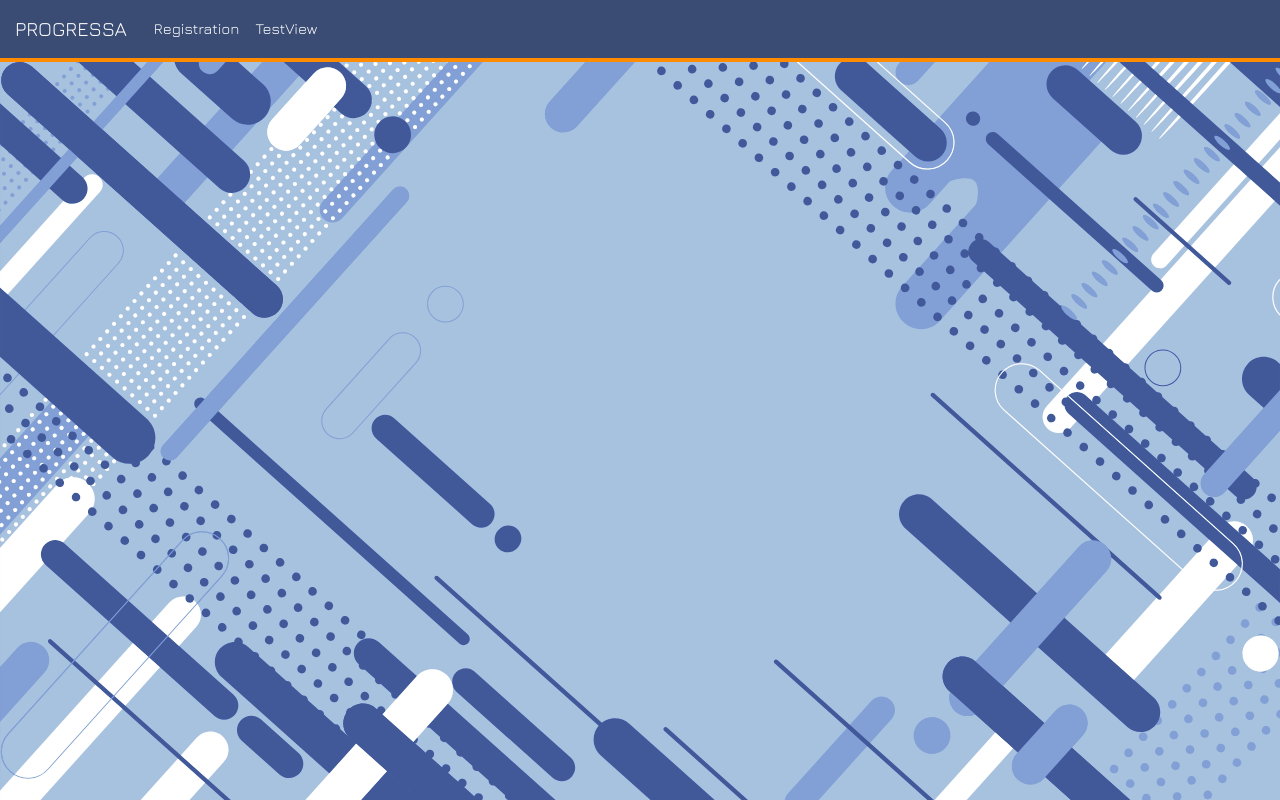
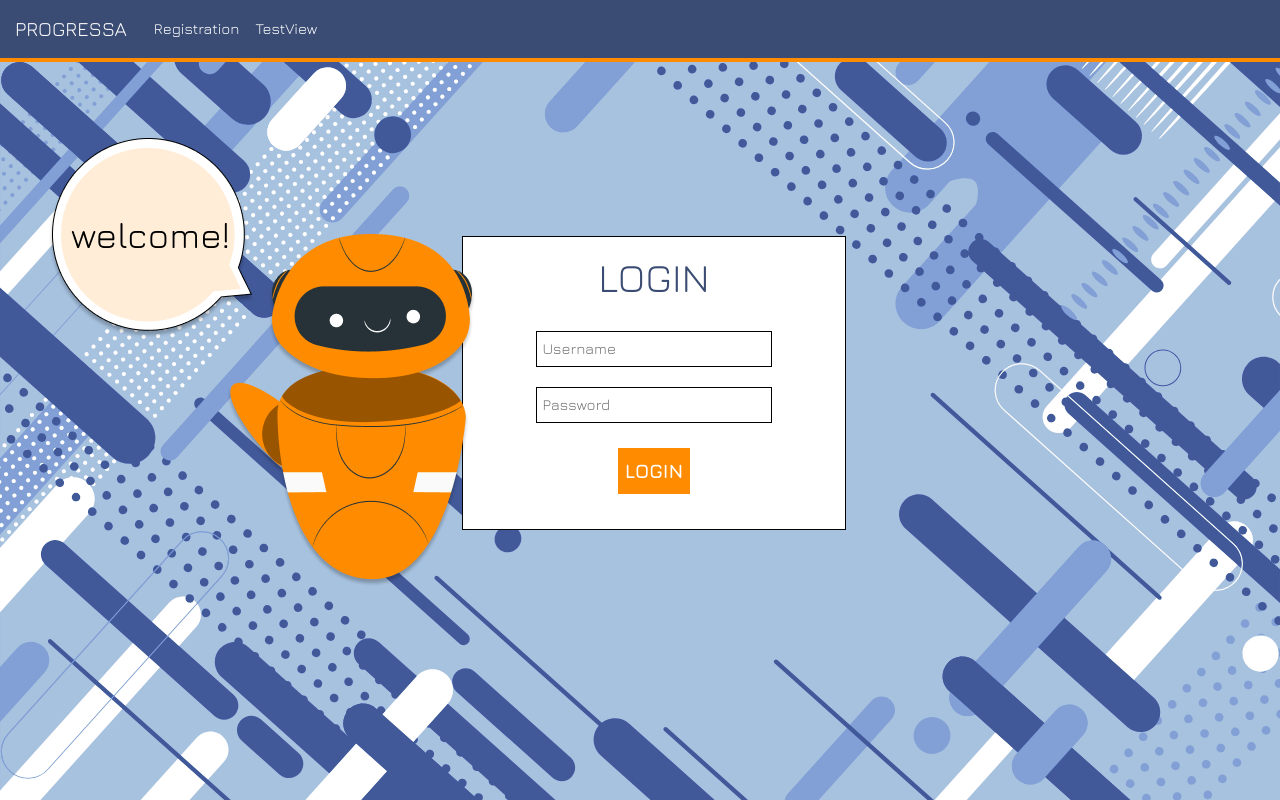
Before and after one commit to crtl-s/CtrlSFront, a Vue app: page /login in a window 1280 px wide. Built offline with nearby package versions, Linux system fonts and the light colour scheme.

Commit message:
CTRLS-7: Small changes with register login views

```diff
--- a/src/components/AudioTest.vue
+++ b/src/components/AudioTest.vue
@@ -13,7 +13,7 @@ const playAudio = () => {
 </script>
 
 <template>
-  <div style="min-height: 35vw; min-width: 80vw; border: 2px solid black" class="m-5">
+  <div style="min-height: 35vw; min-width: 80vw; border: 2px solid black; background-color: #e6e6e6;" class="m-5">
     <div>
       <h1
         class="container d-flex flex-column justify-content-center align-items-center m-2"
--- a/src/components/ImageTest.vue
+++ b/src/components/ImageTest.vue
@@ -1,5 +1,5 @@
 <template>
-  <div style="min-height: 35vw; min-width: 80vw; border: 2px solid black" class="m-5">
+  <div style="min-height: 35vw; min-width: 80vw; border: 2px solid black; background-color: #e6e6e6;" class="m-5">
     <div>
       <h1
         class="container d-flex flex-column justify-content-center align-items-center m-2"
--- /dev/null
+++ b/src/components/LoginBox.vue
@@ -0,0 +1,69 @@
+<template>
+    <div class="container">
+      <div class="row" id="row-login">
+        <div class="col vh-50">
+          <form @submit.prevent="login">
+            <input type="text" v-model="username" placeholder="Username" />
+            <input type="password" v-model="password" placeholder="Password" />
+            <button type="submit">Login</button>
+          </form>
+        </div>
+      </div>
+    </div>
+  </template>
+
+  <style scoped>
+  form {
+    text-align: center;
+  }
+  form input {
+    width: 80%;
+    margin: 10px;
+    border: solid 1px black;
+    padding: 5px;
+  }
+  button {
+    border: none;
+    background-color: #ff8c00;
+    color: white;
+    font-size: 1.3em;
+    font-weight: bold;
+    text-transform: uppercase;
+    margin: 15px;
+    padding: 7px;
+  }
+  button:hover {
+    background-color: #3a4c73;
+  }
+  #row-login {
+    margin: 20px;
+  }
+  @media only screen and (max-width: 1200px) {
+    form input {
+      width: 65vw;
+    }
+  }
+  </style>
+
+  <script>
+  export default {
+    data() {
+      return {
+        username: '',
+        password: ''
+      }
+    },
+    methods: {
+      login() {
+        // Add your login logic here
+        // For demonstration purposes, we'll just log the credentials
+        console.log('Username:', this.username);
+        console.log('Password:', this.password);
+
+        // Reset the form after login
+        this.username = '';
+        this.password = '';
+      }
+    }
+  }
+  </script>
--- /dev/null
+++ b/src/components/LoginTopic.vue
@@ -0,0 +1,148 @@
+<template>
+    <div class="container">
+      <div class="row">
+        <div class="col vh-50 text-center">
+          <p>Choose the topics you are interested in for your login</p>
+          <form>
+            <div class="container">
+              <div class="row d-flex flex-row justify-content-end">
+                <div class="col-6">
+                  <h2>TOPIC</h2>
+                </div>
+                <div class="col-6">
+                  <h2>LEVEL</h2>
+                </div>
+              </div>
+              <div
+                class="row d-flex flex-row justify-content-end"
+                v-for="(topic, index) in topics"
+                :key="index"
+              >
+                <div class="col-6">
+                  <input
+                    type="text"
+                    v-model="topic.name"
+                    @input="getSuggestions(topic.name)"
+                    placeholder="Topic"
+                  />
+                  <ul v-if="topic.suggestions.length > 0">
+                    <li
+                      v-for="(suggestion, i) in topic.suggestions"
+                      :key="i"
+                      @click="selectSuggestion(topic, suggestion)"
+                    >
+                      {{ suggestion }}
+                    </li>
+                  </ul>
+                </div>
+                <div class="col-6">
+                  <select v-model="topic.level">
+                    <option v-for="option in options" :value="option.value" :key="option.value">
+                      {{ option.label }}
+                    </option>
+                  </select>
+                </div>
+              </div>
+            </div>
+          </form>
+        </div>
+      </div>
+      <div class="container d-flex flex-column justify-content-center align-items-center">
+        <button @click="addTopic" id="add-topic-btn" type="button">Add another topic</button>
+        <hr />
+        <button @click="submitTopics" type="button">Submit</button>
+      </div>
+    </div>
+  </template>
+
+  <style scoped>
+  h1,
+  h2,
+  p {
+    color: #3a4c73;
+  }
+  form {
+    text-align: center;
+  }
+  form input,
+  select {
+    margin: 10px;
+    border: solid 1px black;
+    padding: 5px;
+    font-size: 1em;
+    height: 40px;
+  }
+  hr {
+    margin: auto;
+    width: 80%;
+    color: #4b6295;
+    opacity: 1;
+  }
+  button {
+    background-color: #ff8c00;
+    color: white;
+    font-size: 1.3em;
+    text-transform: uppercase;
+    margin: 15px;
+    display: block;
+    padding: 7px;
+    font-weight: bold;
+    border: solid 1px #ff8c00;
+  }
+  button:hover {
+    background-color: #3a4c73;
+  }
+  #add-topic-btn:hover {
+    background-color: #ffedd8;
+    color: #ff8c00;
+    border: solid 1px #ff8c00;
+  }
+  #add-topic {
+    background-color: #637bb0;
+    width: 100%;
+  }
+  #row-registration {
+    margin: 20px;
+  }
+  </style>
+
+  <script>
+  export default {
+    data() {
+      return {
+        topics: [{ name: '', level: 'beginner', suggestions: [] }],
+        options: [
+          { label: 'Beginner', value: 'beginner' },
+          { label: 'Intermediate', value: 'intermediate' },
+          { label: 'Expert', value: 'expert' }
+        ]
+      }
+    },
+    methods: {
+      addTopic() {
+        this.topics.push({ name: '', level: 'beginner', suggestions: [] })
+      },
+      submitTopics() {
+        // Here you can access this.topics array containing all topics and their levels
+        console.log(this.topics)
+      },
+      async getSuggestions(query) {
+        // Make an asynchronous request to the backend to fetch topic suggestions based on the query
+        try {
+          const response = await fetch(`/api/topics?s=${query}`)
+          const data = await response.json()
+          const index = this.topics.length - 1 // Index of the current topic being typed
+          this.$set(this.topics[index], 'suggestions', data.suggestions) // Update suggestions for the current topic
+        } catch (error) {
+          console.error('Error fetching suggestions:', error)
+        }
+      },
+      selectSuggestion(topic, suggestion) {
+        // Set the selected suggestion as the topic name
+        topic.name = suggestion
+        // Clear suggestions for the current topic
+        topic.suggestions = []
+      }
+    }
+  }
+  </script>
--- a/src/components/TextTest.vue
+++ b/src/components/TextTest.vue
@@ -1,5 +1,5 @@
 <template>
-    <div style="min-height: 35vw; min-width: 80vw; border: 2px solid black;" class="m-5">
+    <div style="min-height: 35vw; min-width: 80vw; border: 2px solid black; background-color: #e6e6e6;" class="m-5">
         <div>
             <h1 class="container d-flex flex-column justify-content-center align-items-center m-2" style="color: black;">LEARNING STYLE TEST</h1>
             <h1 class="container d-flex flex-column justify-content-left align-items-center m-4" style="color: white; background-color: #637bb0; width: 2rem;">1.</h1>
--- a/src/router/index.js
+++ b/src/router/index.js
@@ -50,7 +50,17 @@ const router = createRouter({
       path: '/lesson',
       name: 'lesson',
       component: () => import('../views/LessonView/LessonView.vue')
-    }
+    },
+    {
+      path: '/login',
+      name: 'login',
+      component: () => import('../views/Login/index-item.vue')
+    },
+    {
+      path: '/register-email',
+      name: 'register-email',
+      component: () => import('../views/RegisterEmail/index-item.vue')
+    },
   ]
 })
 
--- /dev/null
+++ b/src/views/Login/index-item.vue
@@ -0,0 +1,85 @@
+<script setup>
+import LoginBox from '../../components/LoginBox.vue'
+import LoginTopic from '../../components/LoginTopic.vue'
+
+// Get the image element
+const waveImg = document.getElementById('progressa-wave-img')
+
+// Function to add the class for animation
+function startAnimation() {
+  if (waveImg) {
+    waveImg.classList.add('move-up-down')
+  }
+}
+
+// Function to remove the class and stop the animation
+function stopAnimation() {
+  if (waveImg) {
+    waveImg.classList.remove('move-up-down')
+  }
+}
+
+// Example: Add the class when the component is mounted
+document.addEventListener('DOMContentLoaded', () => {
+  startAnimation()
+})
+
+// Example: Remove the class after a certain delay (e.g., 5 seconds)
+setTimeout(() => {
+  stopAnimation()
+}, 5000) // Adjust the delay as needed
+</script>
+
+<template>
+  <div class="container">
+    <div style="margin-top: 6rem" class="row d-flex align-items-center">
+      <div class="col-4 d-flex justify-content-end">
+        <img
+          id="progressa-wave-img"
+          src="../../assets/images/registration/progressa-wave-welcome.png"
+          class="move-up-down"
+        />
+      </div>
+      <div class="col-8 d-flex justify-content-start text-center">
+        <div id="login-container">
+          <h1 class="m-3">LOGIN</h1>
+          <LoginBox />
+        </div>
+      </div>
+    </div>
+  </div>
+</template>
+
+<style scoped>
+@keyframes moveUpDown {
+  0%,
+  100% {
+    transform: translateY(0);
+  }
+  50% {
+    transform: translateY(-20px); /* Adjust the distance to move up and down */
+  }
+}
+
+.move-up-down {
+  animation: moveUpDown 2s infinite; /* Adjust the animation duration as needed */
+}
+
+#progressa-wave-img {
+  margin-right: -3vw;
+  z-index: 5;
+}
+#login-container {
+  border: 1px solid black;
+  width: 30vw;
+  background-color: white;
+}
+#login-container h1 {
+  color: #3a4c73;
+}
+@media only screen and (max-width: 1200px) {
+  #login-container {
+    width: 70vw;
+  }
+}
+</style>
--- a/src/views/LoginRegisterPrompt/index-item.vue
+++ b/src/views/LoginRegisterPrompt/index-item.vue
@@ -8,7 +8,7 @@
     />
     <h1 style="color: black">Welcome, dear student, to Progressa</h1>
     <div class="button-container">
-      <router-link to="/register-method" class="page-link">
+      <router-link to="/registration" class="page-link">
         <button
           id="register-button-progressa"
           type="button"
@@ -18,7 +18,7 @@
           REGISTER
         </button>
       </router-link>
-      <router-link to="/about" class="page-link">
+      <router-link to="/login" class="page-link">
         <button
           id="login-button-progressa"
           type="button"
--- /dev/null
+++ b/src/views/RegisterEmail/index-item.vue
@@ -0,0 +1,82 @@
+<template>
+    <div class="container">
+      <div class="row" id="row-registration">
+        <div class="col vh-50">
+          <form>
+            <input type="text" v-model="name" placeholder="Name" />
+            <input type="text" v-model="surname" placeholder="Surname" />
+            <input
+              for="email"
+              type="email"
+              placeholder="Email"
+              required
+              v-model="email"
+              @blur="validateEmail"
+            />
+            <input type="password" v-model="password" placeholder="Password" />
+            <input type="password-repeat" v-model="password" placeholder="Repeat password" />
+            <button type="submit">Submit</button>
+          </form>
+        </div>
+      </div>
+    </div>
+  </template>
+
+  <style scoped>
+  form {
+    text-align: center;
+  }
+  form input {
+    width: 80%;
+    margin: 10px;
+    border: solid 1px black;
+    padding: 5px;
+  }
+  button {
+    border: none;
+    background-color: #ff8c00;
+    color: white;
+    font-size: 1.3em;
+    font-weight: bold;
+    text-transform: uppercase;
+    margin: 15px;
+    padding: 7px;
+  }
+  button:hover {
+    background-color: #3a4c73;
+  }
+  #row-registration {
+    margin: 20px;
+  }
+  @media only screen and (max-width: 1200px) {
+    form input {
+      width: 65vw;
+    }
+  }
+  </style>
+
+  <script>
+  export default {
+    data() {
+      return {
+        name: '',
+        surname: '',
+        email: '',
+        password: '',
+        repeatPassword: '',
+        msg: {
+          email: ''
+        }
+      }
+    },
+    methods: {
+      validateEmail() {
+        if (!/^\w+([.-]?\w+)*@\w+([.-]?\w+)*(\.\w{2,3})+$/.test(this.email)) {
+          this.msg['email'] = 'Please enter a valid email address'
+        } else {
+          this.msg['email'] = ''
+        }
+      }
+    }
+  }
+  </script>
--- a/src/views/RegisterMethod/index-item.vue
+++ b/src/views/RegisterMethod/index-item.vue
@@ -9,6 +9,7 @@
     >
       Through my school
     </button>
+    <router-link to="/register-email" class="page-link">
     <button
       style="width: 16rem"
       type="button"
@@ -17,5 +18,6 @@
     >
       With my personal email
     </button>
+    </router-link>
   </div>
 </template>
--- a/src/views/TestView/index-item.vue
+++ b/src/views/TestView/index-item.vue
@@ -5,7 +5,7 @@ import ImageTest from '../../components/ImageTest.vue'
 </script>
 
 <template>
-  <TextTest />
-  <AudioTest />
-  <ImageTest />
+    <TextTest />
+    <AudioTest />
+    <ImageTest />
 </template>
```
